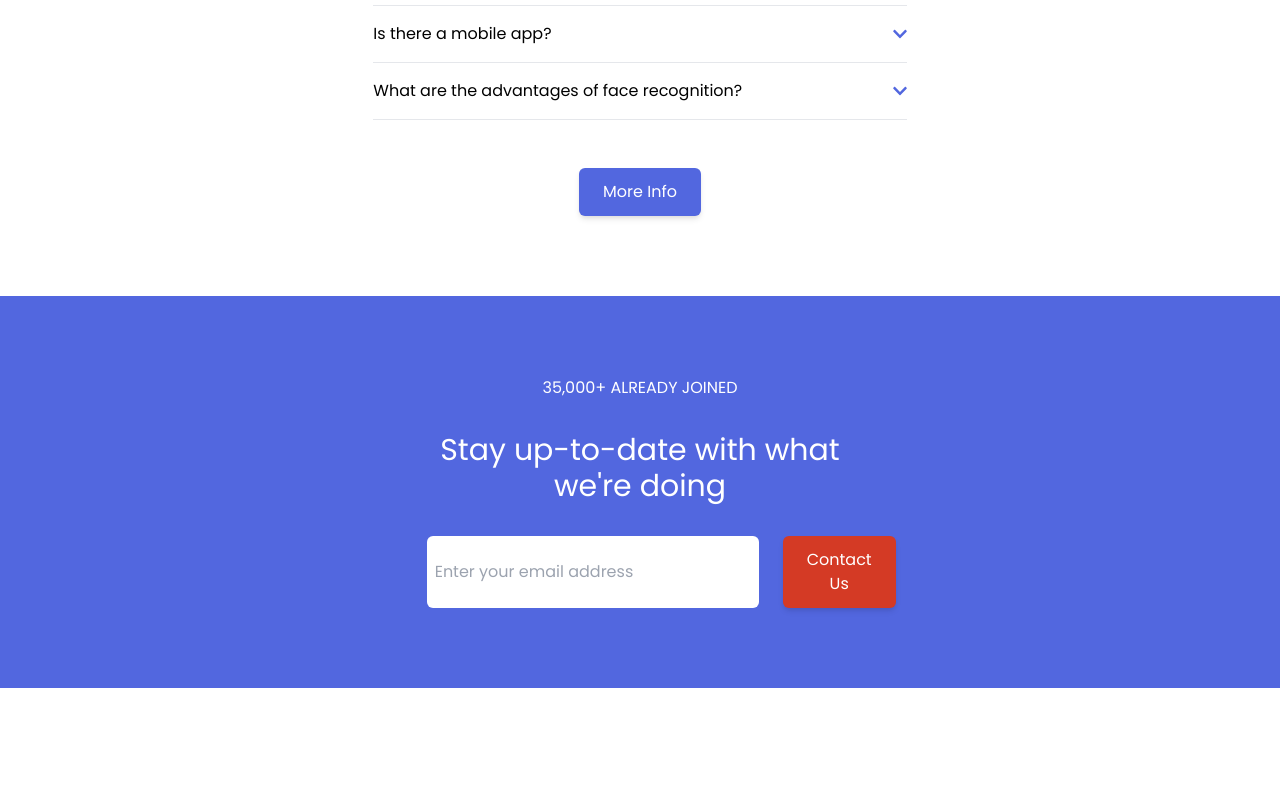
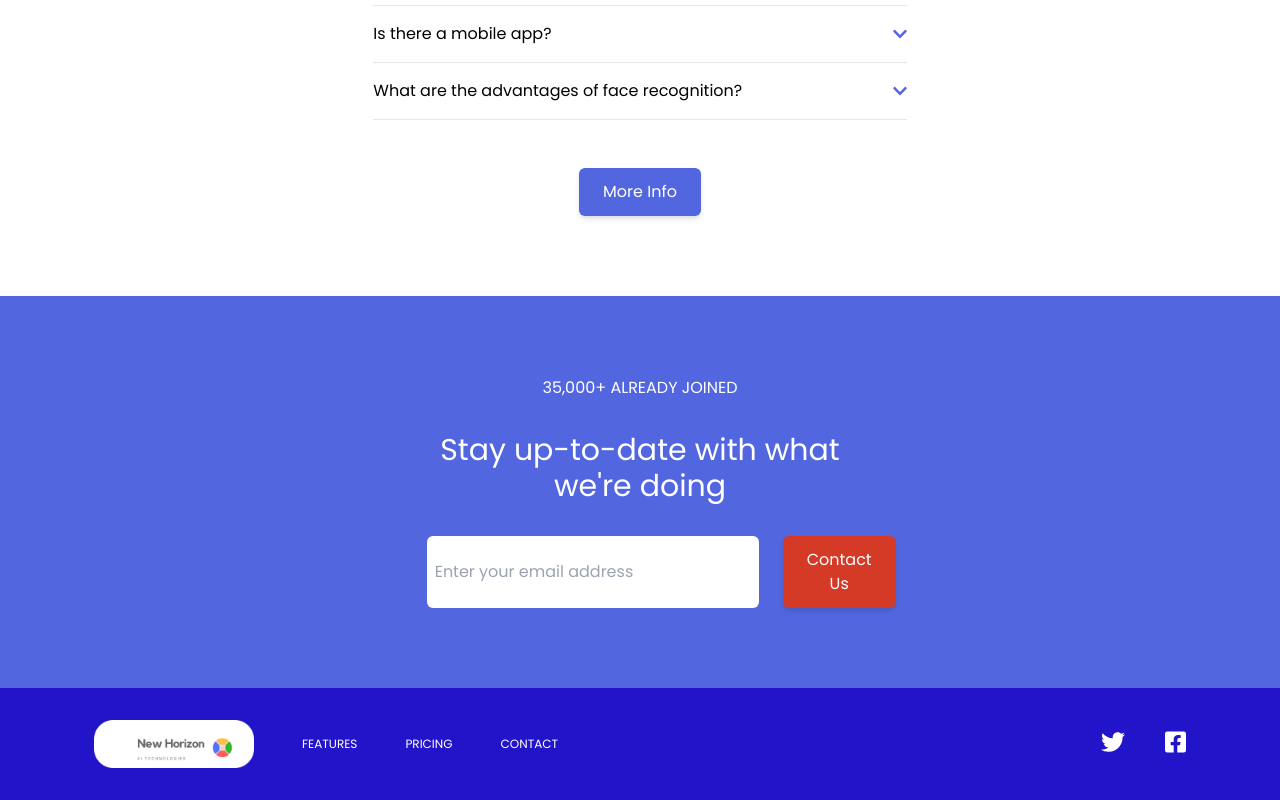
Before and after one commit to JRPerezJr/react-facial-recognition-landing-page, a React (Create React App) app: page / in a window 1280 px wide. Shown: the part 3819-4619 px from the top of the page. Before the commit the page ends 4507 px from the top, so only its background shows below. Built offline with nearby package versions, Linux system fonts and the light colour scheme.

Commit message:
completed footer section

```diff
--- /dev/null
+++ b/src/components/footer/footer.component.js
@@ -0,0 +1,41 @@
+import React from 'react';
+
+import Logo from '../../assets/logo2.png';
+
+import {
+  FacebookIcon,
+  StyledFooterComponent,
+  StyledFooterContainer,
+  StyledFooterContentContainer,
+  StyledFooterLI,
+  StyledFooterSocialMediaIconContainer,
+  StyledFooterUL,
+  StyledSocialMediaListComponent,
+  TwitterIcon,
+} from './footer.styles';
+
+export const FooterComponent = () => {
+  return (
+    <StyledFooterComponent>
+      <StyledFooterContainer>
+        <StyledFooterContentContainer>
+          <img className="w-40" src={Logo} alt="logo" />
+          <StyledFooterUL>
+            <StyledFooterLI>Features</StyledFooterLI>
+            <StyledFooterLI>Pricing</StyledFooterLI>
+            <StyledFooterLI>Contact</StyledFooterLI>
+          </StyledFooterUL>
+        </StyledFooterContentContainer>
+        {/*Social Media Icons*/}
+        <StyledFooterSocialMediaIconContainer>
+          <StyledSocialMediaListComponent>
+            <TwitterIcon />
+          </StyledSocialMediaListComponent>
+          <StyledSocialMediaListComponent>
+            <FacebookIcon />
+          </StyledSocialMediaListComponent>
+        </StyledFooterSocialMediaIconContainer>
+      </StyledFooterContainer>
+    </StyledFooterComponent>
+  );
+};
--- /dev/null
+++ b/src/components/footer/footer.styles.js
@@ -0,0 +1,46 @@
+import styled from 'styled-components';
+
+import { FontAwesomeIcon } from '@fortawesome/react-fontawesome';
+import {
+  faFacebookSquare,
+  faTwitter,
+} from '@fortawesome/free-brands-svg-icons';
+
+export const StyledFooterComponent = styled.footer.attrs({
+  className: 'bg-light-blue py-8',
+})``;
+
+export const StyledFooterContainer = styled.div.attrs({
+  className: 'container flex flex-col md:flex-row items-center',
+})``;
+
+export const StyledFooterContentContainer = styled.div.attrs({
+  className:
+    'flex flex-1 flex-wrap items-center justify-center md:justify-start gap-12',
+})``;
+
+export const StyledFooterUL = styled.ul.attrs({
+  className: 'flex text-primary uppercase gap-12 text-xs',
+})``;
+
+export const StyledFooterLI = styled.li.attrs({
+  className: 'cursor-pointer',
+})``;
+
+export const StyledFooterSocialMediaIconContainer = styled.div.attrs({
+  className: 'flex gap-10 mt-12 md:mt-0',
+})``;
+
+export const StyledSocialMediaListComponent = styled.li.attrs({
+  className: 'list-none',
+})``;
+
+export const TwitterIcon = styled(FontAwesomeIcon).attrs({
+  className: 'text-primary text-2xl',
+  icon: faTwitter,
+})``;
+
+export const FacebookIcon = styled(FontAwesomeIcon).attrs({
+  className: 'text-primary text-2xl',
+  icon: faFacebookSquare,
+})``;
--- a/src/pages/homepage/home.js
+++ b/src/pages/homepage/home.js
@@ -3,6 +3,7 @@ import { FeatureSection } from '../../components/feature-section/feature-section
 import { DownloadComponent } from '../../components/download/download.component';
 import { FAQComponent } from '../../components/faq-section/faq.component';
 import { ContactUsComponent } from '../../components/contact-us/contact-us.component';
+import { FooterComponent } from '../../components/footer/footer.component';
 
 export const HomePage = () => {
   return (
@@ -12,6 +13,7 @@ export const HomePage = () => {
       <DownloadComponent />
       <FAQComponent />
       <ContactUsComponent />
+      <FooterComponent />
     </>
   );
 };
```
